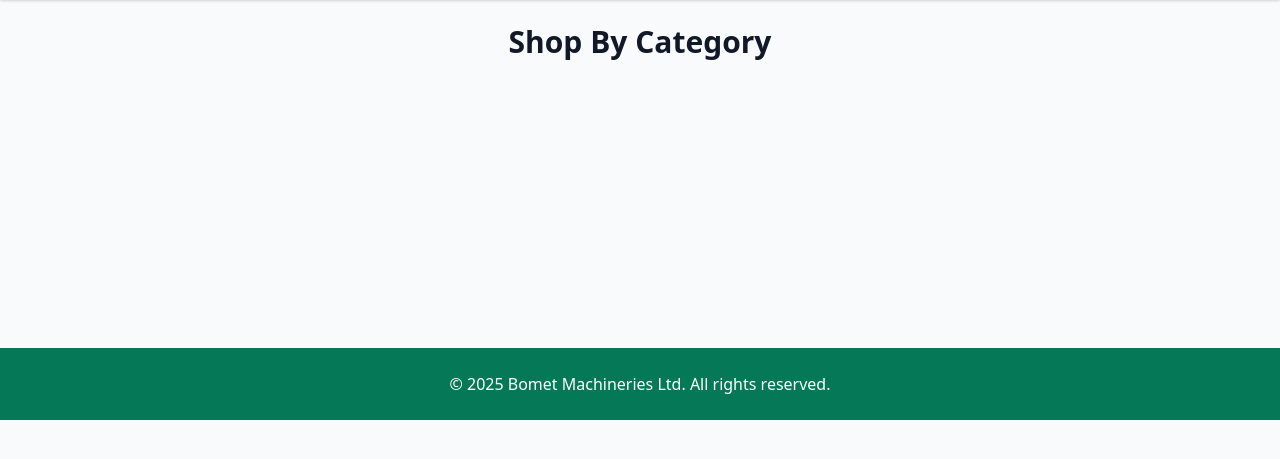
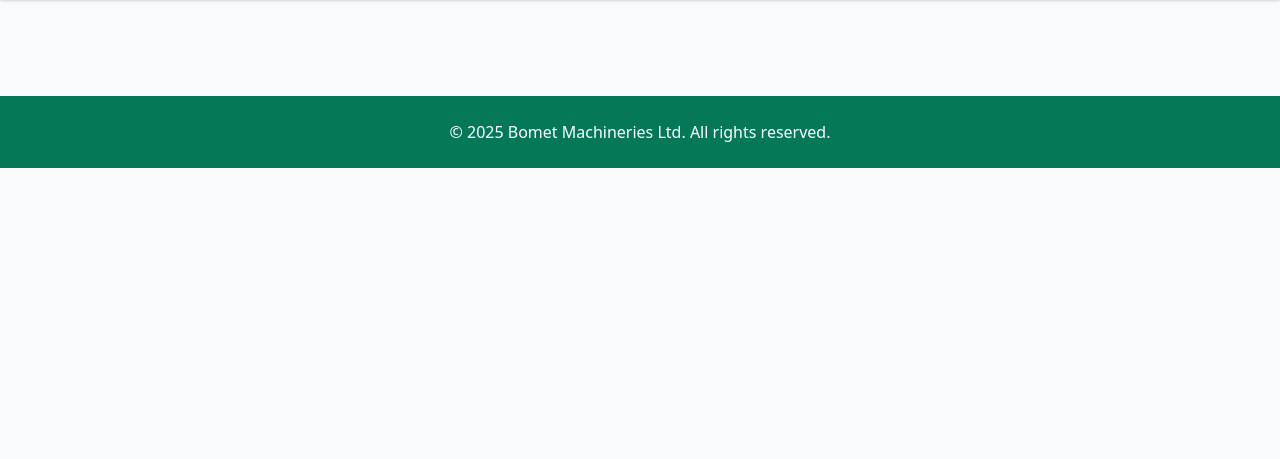
Before and after one commit to roparon/Bomet_Machineries_Ldt, a Flask app: page / in a window 1280 px wide. Shown: the part 120-579 px from the top of the page. Run offline with Flask 3, Linux system fonts and the light colour scheme.

Commit message:
created templated folderand aded index and base.html

```diff
--- a/app/templates/index.html
+++ b/app/templates/index.html
@@ -2,10 +2,7 @@
 
 {% block title %}Home - Bomet Machineries{% endblock %}
 {% block content %}
-<h2 class="text-3xl font-bold mb-6 text-center">Shop By Category</h2>
 {% for category, category_products in categorized_products.items() %}
-<section id="{{ category }}" class="mb-12">
-    <div class="grid grid-cols-2 sm:grid-cols-3 lg:grid-cols-5 gap-6">
         {% for product in category_products %}
         {% endfor %}
     </div>
```
